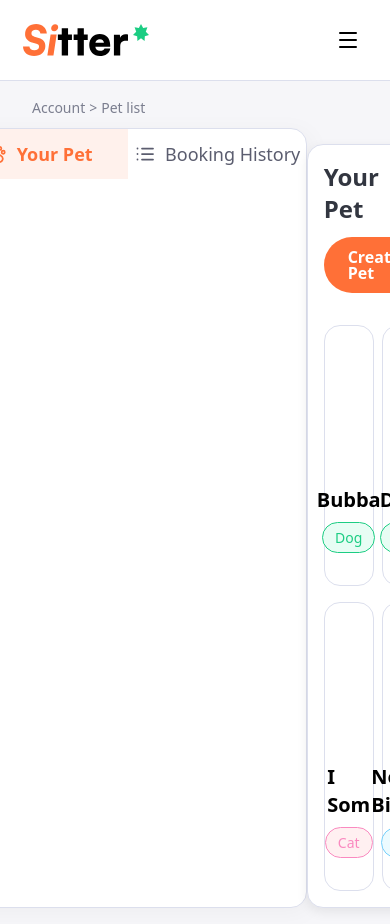
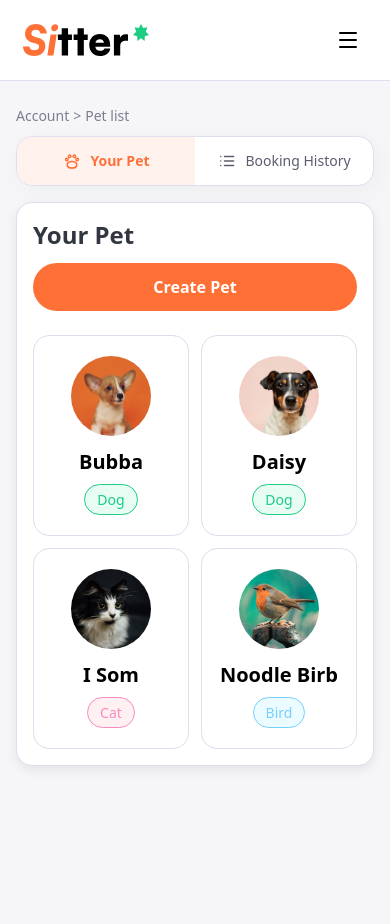
Before and after one commit to Kaopan11/pet-sitter-app-client, a Next.js app: page /owner/pets in a window 390 px wide. Built offline with nearby package versions, Linux system fonts and the light colour scheme; a web font is replaced by a local one.

Commit message:
feat: chang layout on pet profile to mobile friendly?

```diff
--- a/src/app/owner/pets/create/page.js
+++ b/src/app/owner/pets/create/page.js
@@ -2,15 +2,15 @@ import AccountSidebar from "../../../components/AccountSidebar";
 
 export default function OwnerPetsCreatePage() {
   return (
-    <div className="flex h-full bg-gray-100">
-      <div className="mx-10 mt-6 flex w-full flex-row justify-center">
+    <div className="flex min-h-screen bg-gray-100">
+      <div className="mx-4 mt-6 flex w-full min-w-0 flex-col gap-4 pb-8 sm:mx-6 lg:mx-10 lg:flex-row lg:justify-center lg:gap-0">
         <AccountSidebar />
 
-        <div className="card m-4 ml-6 flex min-h-[888px] w-2/3 flex-col p-10">
+        <div className="card flex w-full flex-col p-4 sm:p-6 lg:m-4 lg:ml-6 lg:min-h-[888px] lg:w-2/3 lg:p-10">
           <h3 className="text-h3">Your Pet</h3>
           <div className="mx-4 my-8">
           <div className="relative my-8 w-fit self-start">
-          <div className="relative size-60 overflow-hidden rounded-full bg-gray-200">
+          <div className="relative size-32 overflow-hidden rounded-full bg-gray-200 lg:size-60">
               {avatarUrl ? (
                 <img
                   src={avatarUrl}
--- a/src/app/owner/pets/page.js
+++ b/src/app/owner/pets/page.js
@@ -36,21 +36,21 @@ const BADGE_CLASS = {
 
 export default function OwnerPetsPage() {
   return (
-    <div className="min-h-screen bg-gray-100">
-      <div className="mx-auto flex w-full max-w-6xl flex-col px-4 py-4 lg:flex-row lg:justify-center lg:px-10 lg:py-6">
+    <div className="flex min-h-screen bg-gray-100">
+      <div className="mx-4 mt-6 flex w-full min-w-0 flex-col pb-8 sm:mx-6 lg:mx-10">
         <nav
           aria-label="Breadcrumb"
-          className="mb-2 px-4 text-body-3 text-gray-400"
+          className="mb-2 text-body-3 text-gray-400 lg:px-4"
         >
           <span>Account</span>
-          <span className="mx-1">&gt;</span>
+          <span className="mx-1">{">"}</span>
           <span>Pet list</span>
         </nav>
 
-        <div className="flex w-full flex-row justify-center">
+        <div className="flex w-full min-w-0 flex-col gap-4 lg:flex-row lg:justify-center lg:gap-0">
           <AccountSidebar />
 
-          <section className="card mt-4 flex w-full flex-col p-4 lg:m-4 lg:ml-6 lg:min-h-[888px] lg:w-2/3 lg:p-10">
+          <section className="card flex w-full flex-col p-4 sm:p-6 lg:m-4 lg:ml-6 lg:min-h-[888px] lg:w-2/3 lg:p-10">
             <div className="flex flex-col gap-3 sm:flex-row sm:items-center sm:justify-between">
               <h3 className="text-h3">Your Pet</h3>
               <Link
@@ -61,18 +61,20 @@ export default function OwnerPetsPage() {
               </Link>
             </div>
 
-            <div className="mt-8 grid grid-cols-2 gap-4 lg:grid-cols-4">
+            <div className="mt-6 grid grid-cols-2 gap-3 sm:gap-4 lg:grid-cols-4">
               {PETS.map((pet) => (
                 <article
                   key={pet.id}
-                  className="flex flex-col items-center rounded-2xl border border-gray-200 bg-white px-6 py-8"
+                  className="flex min-w-0 flex-col items-center rounded-2xl border border-gray-200 bg-white px-3 py-5 sm:px-6 sm:py-8"
                 >
                   <img
                     src={pet.image}
                     alt={pet.name}
-                    className="size-28 rounded-full object-cover"
+                    className="size-20 rounded-full object-cover sm:size-28"
                   />
-                  <h4 className="mt-4 text-h4 text-black">{pet.name}</h4>
+                  <h4 className="mt-3 truncate text-h4 text-black sm:mt-4">
+                    {pet.name}
+                  </h4>
                   <span className={`badge mt-2 ${BADGE_CLASS[pet.type]}`}>
                     {pet.type}
                   </span>
--- a/src/app/owner/profile/page.js
+++ b/src/app/owner/profile/page.js
@@ -209,11 +209,11 @@ export default function OwnerProfilePage() {
   }
 
   return (
-    <div className="flex h-full bg-gray-100">
-      <div className="mx-10 mt-6 flex w-full flex-row justify-center">
+    <div className="flex min-h-screen bg-gray-100">
+      <div className="mx-4 mt-6 flex w-full min-w-0 flex-col gap-4 pb-8 sm:mx-6 lg:mx-10 lg:flex-row lg:justify-center lg:gap-0">
         <AccountSidebar />
 
-        <div className="card m-4 ml-6 flex min-h-[888px] w-2/3 flex-col p-10">
+        <div className="card flex w-full flex-col p-4 sm:p-6 lg:m-4 lg:ml-6 lg:min-h-[888px] lg:w-2/3 lg:p-10">
           <h3 className="text-h3">Profile</h3>
 
           {loadError && (
@@ -228,7 +228,7 @@ export default function OwnerProfilePage() {
 
           <div className="mx-4 my-8">
           <div className="relative my-8 w-fit self-start">
-          <div className="relative size-60 overflow-hidden rounded-full bg-gray-200">
+          <div className="relative size-32 overflow-hidden rounded-full bg-gray-200 lg:size-60">
               {avatarUrl ? (
                 <img
                   src={avatarUrl}
@@ -364,7 +364,7 @@ export default function OwnerProfilePage() {
             <div className="flex justify-end">
               <button
                 type="submit"
-                className="btn btn-primary"
+                className="btn btn-primary w-full sm:w-auto"
                 disabled={isLoading || isSaving}
               >
                 {isSaving ? "Updating..." : "Update Profile"}
--- a/src/components/AccountSidebar.js
+++ b/src/components/AccountSidebar.js
@@ -22,9 +22,12 @@ export default function AccountSidebar() {
       <h4 className="hidden px-6 text-black lg:block">Account</h4>
 
       {/* Mobile: full-width segmented nav */}
-      <nav aria-label="Account" className="flex min-w-0 items-stretch lg:hidden">
+      <nav aria-label="Account" className="flex min-w-0 items-stretch overflow-x-auto lg:hidden">
         {MOBILE_NAV_ITEMS.map((item) => {
-          const isActive = pathname === item.href;
+          const isActive =
+            item.href === "/owner/pets"
+              ? pathname.startsWith("/owner/pets")
+              : pathname === item.href;
           const Icon = item.icon;
 
           return (
@@ -32,14 +35,16 @@ export default function AccountSidebar() {
               key={item.href}
               href={item.href}
               aria-current={isActive ? "page" : undefined}
-              className={`flex flex-1 items-center justify-center gap-2 py-3 text-body-1 transition-colors ${
+              className={`flex min-w-0 flex-1 items-center justify-center gap-2 px-2 py-3 text-body-3 transition-colors ${
                 isActive
                   ? "bg-orange-100 text-orange-500"
                   : "text-gray-500"
               }`}
             >
-              <Icon className="size-6 shrink-0" />
-              <span className={isActive ? "font-bold" : ""}>{item.label}</span>
+              <Icon className="size-5 shrink-0 sm:size-6" />
+              <span className={`truncate ${isActive ? "font-bold" : ""}`}>
+                {item.label}
+              </span>
             </Link>
           );
         })}
@@ -48,7 +53,10 @@ export default function AccountSidebar() {
       {/* Desktop: vertical list nav */}
       <nav aria-label="Account" className="mt-4 hidden flex-col lg:flex">
         {NAV_ITEMS.map((item) => {
-          const isActive = pathname === item.href;
+          const isActive =
+            item.href === "/owner/pets"
+              ? pathname.startsWith("/owner/pets")
+              : pathname === item.href;
           const Icon = item.icon;
 
           return (
--- a/src/components/Navbar.js
+++ b/src/components/Navbar.js
@@ -22,8 +22,8 @@ function getAvatarSrc(user) {
 
 const MENU_ITEMS = [
   { href: "/owner/profile", label: "Profile", icon: "/navbar/menu-profile.svg" },
-  { href: "/pets", label: "Your Pet", icon: "/navbar/menu-paw.svg" },
-  { href: "/history", label: "History", icon: "/navbar/menu-history.svg" },
+  { href: "/owner/pets", label: "Your Pet", icon: "/navbar/menu-paw.svg" },
+  { href: "/owner/bookings", label: "History", icon: "/navbar/menu-history.svg" },
 ];
 
 function Logo() {
```
